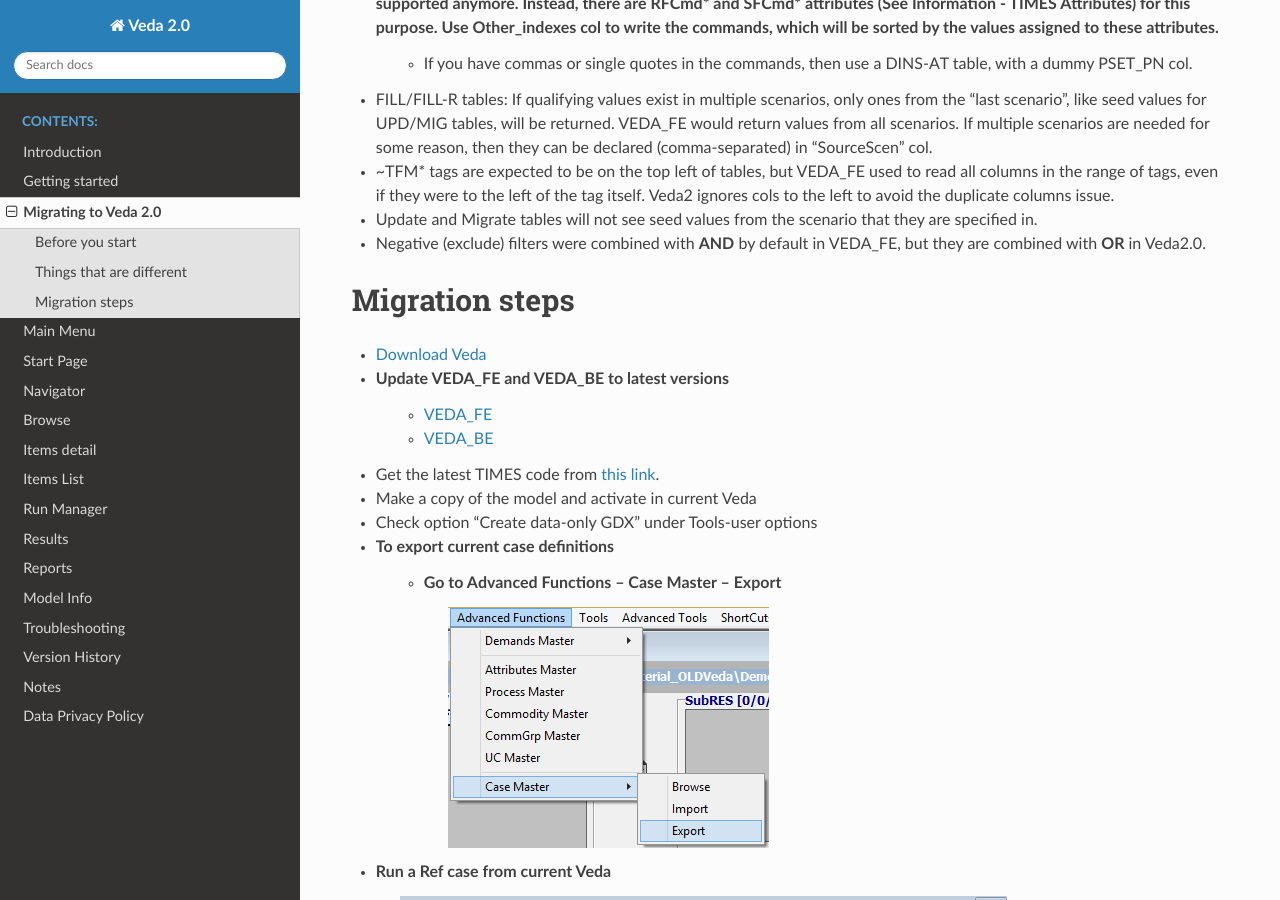
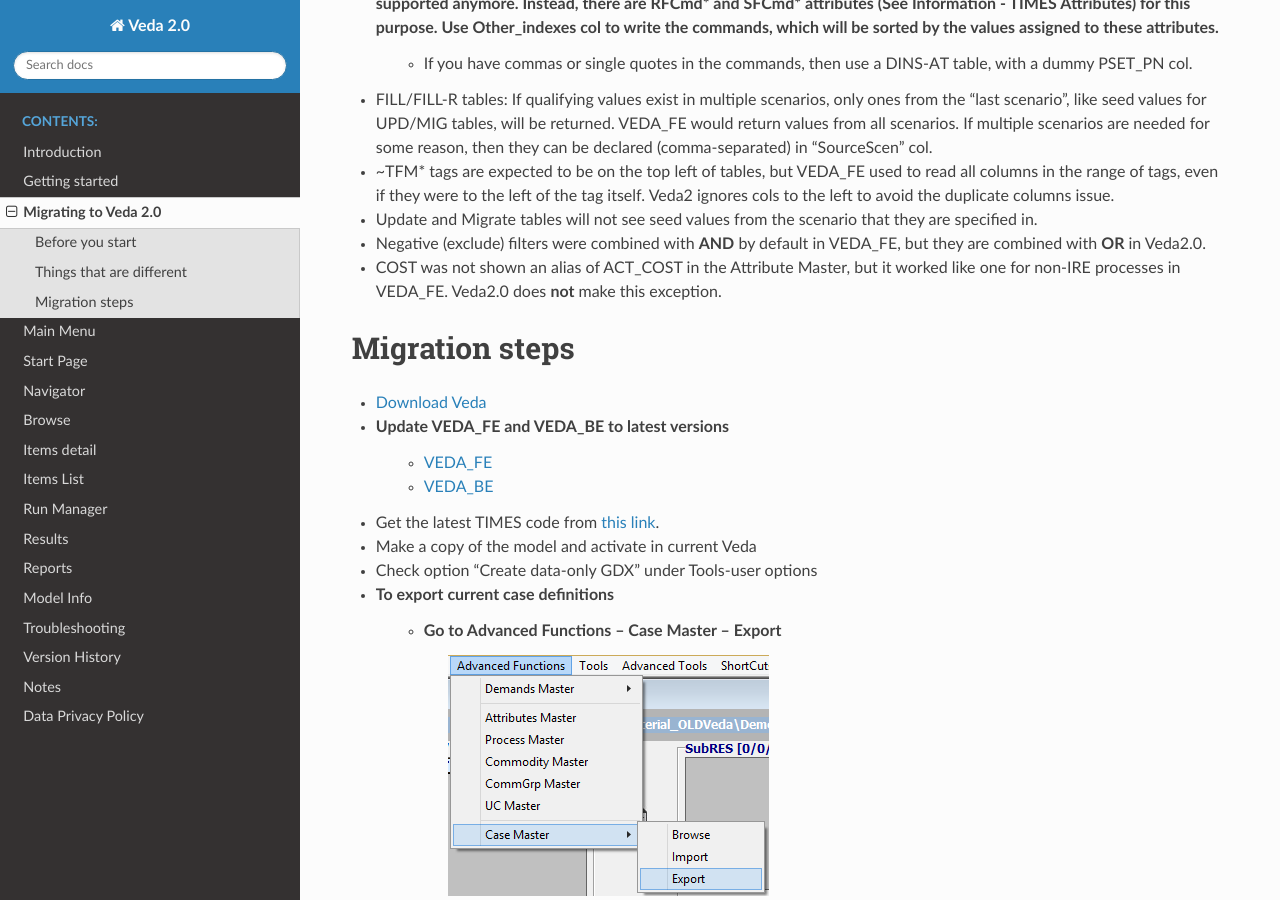
Before and after one commit to kanors-emr/Veda-documentation, a Sphinx documentation site: the page built from docs/source/pages/Migration.rst, in a window 1280 px wide and 900 px high, scrolled down 2283 px. Built offline with Sphinx 7.4.7 and the Read the Docs theme 2.0.0, drawn with Linux system fonts in a browser that asks for light colours.

Commit message:
COST alias clarification

```diff
--- a/docs/source/pages/Migration.rst
+++ b/docs/source/pages/Migration.rst
@@ -59,6 +59,7 @@
 • ~TFM* tags are expected to be on the top left of tables, but VEDA_FE used to read all columns in the range of tags, even if they were to the left of the tag itself. Veda2 ignores cols to the left to avoid the duplicate columns issue.
 • Update and Migrate tables will not see seed values from the scenario that they are specified in.
 • Negative (exclude) filters were combined with **AND** by default in VEDA_FE, but they are combined with **OR** in Veda2.0.
+• COST was not shown an alias of ACT_COST in the Attribute Master, but it worked like one for non-IRE processes in VEDA_FE. Veda2.0 does **not** make this exception.
 
 
 Migration steps
```
